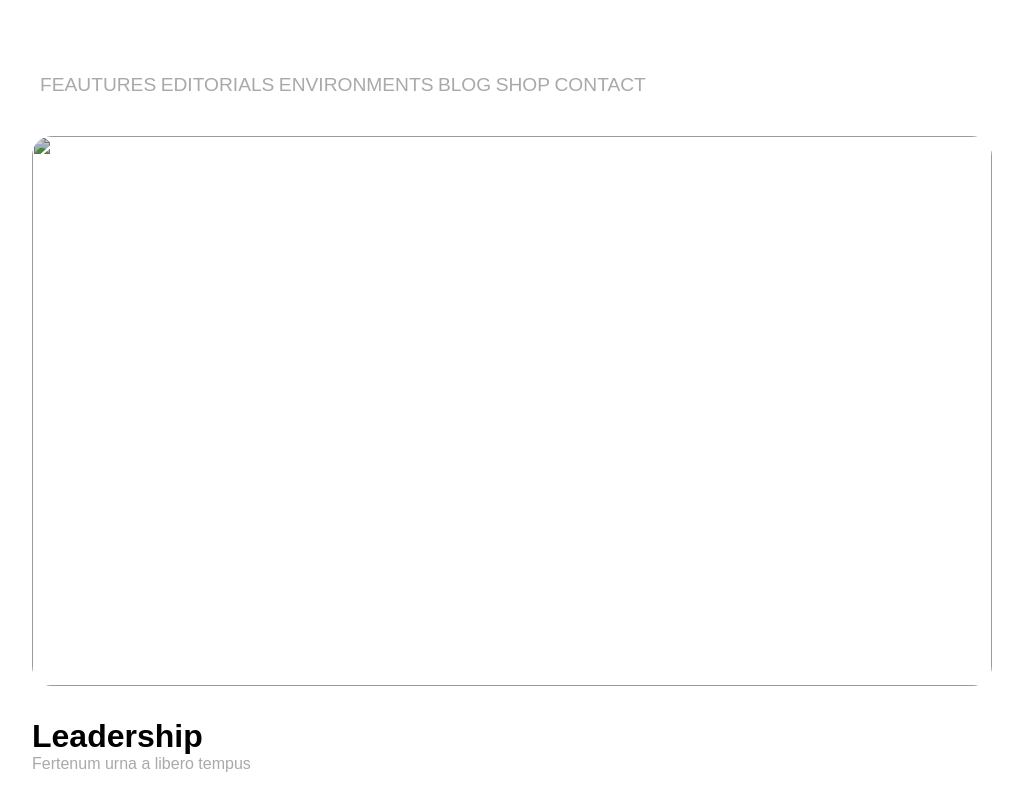
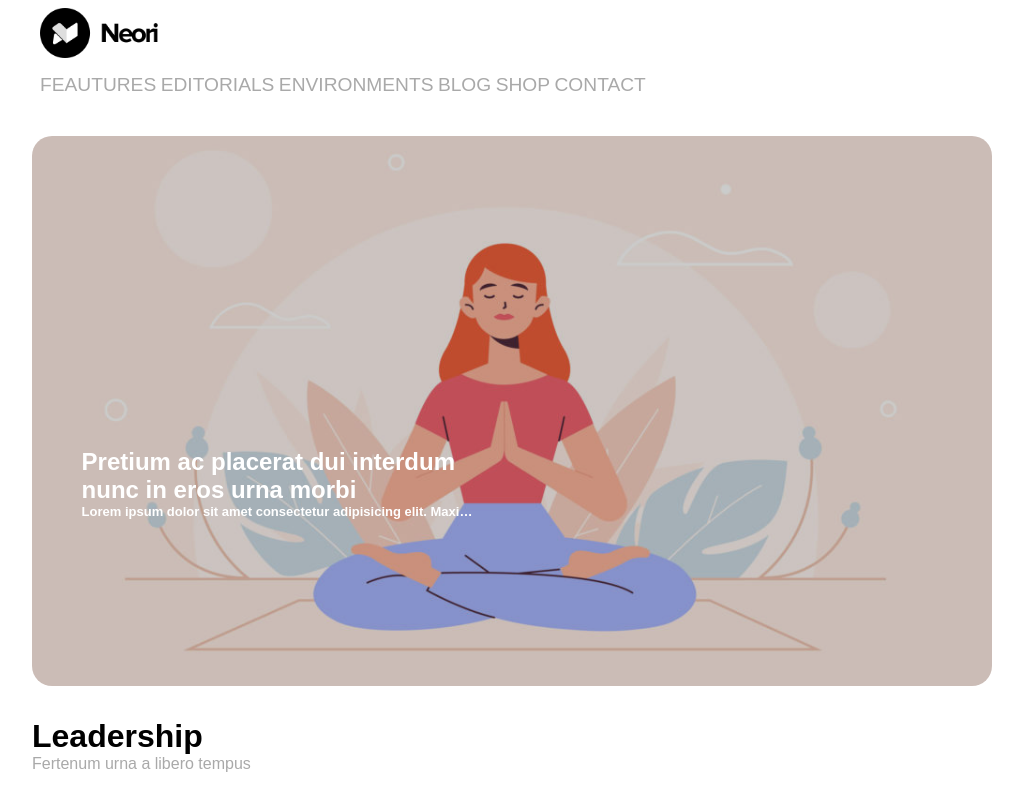
Before and after one commit to esseppi/htmlcss-wp, a plain HTML site: page index.html in a window 1280 px wide. Shown: the top 800 px of the page, without its empty margins (128-1151 px from the left). Drawn offline with Linux system fonts and the light colour scheme; the site is published under a folder, as on GitHub Pages, so addresses that start at the root find nothing.

Commit message:
link img probs adjusted

```diff
--- a/css/style.css
+++ b/css/style.css
@@ -14,7 +14,7 @@ header{
 }
 
 .logo {
-    background-image: url(/img/logo.png);
+    background-image: url(../img/logo.png);
     background-repeat: no-repeat;
     background-size: contain;
     height: 50px;
--- a/index.html
+++ b/index.html
@@ -25,7 +25,7 @@
             </nav>
         </header>
         <section id="banner">
-            <img src="/img/banner.jpg" alt="" srcset="">
+            <img src="img/banner.jpg" alt="" srcset="">
             <div>
                 <h1>Pretium ac placerat dui interdum nunc in eros urna morbi</h1>
                 <h2>Lorem ipsum dolor sit amet consectetur adipisicing elit. Maxime ea error, sunt quibusdam, impedit
```
